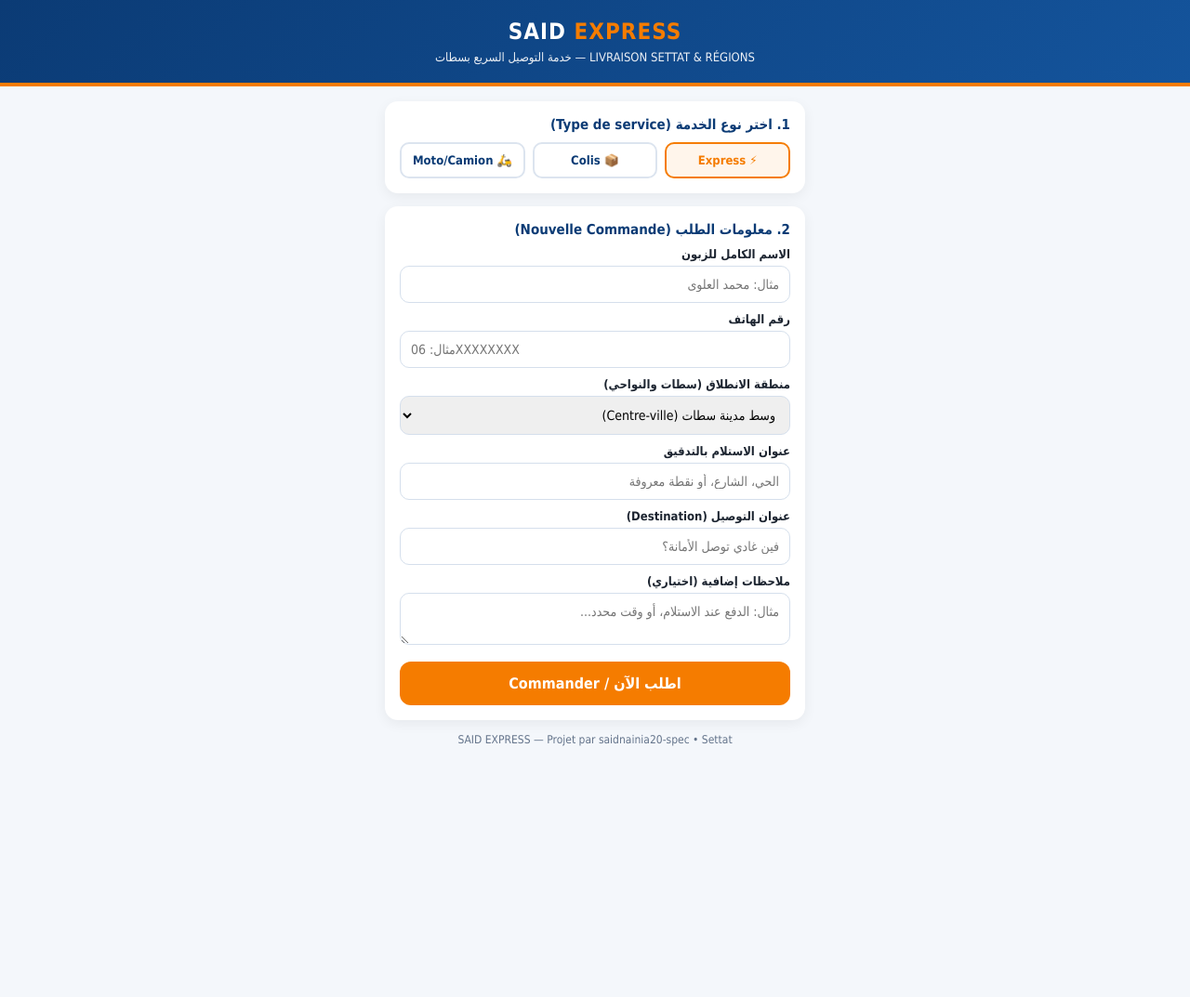
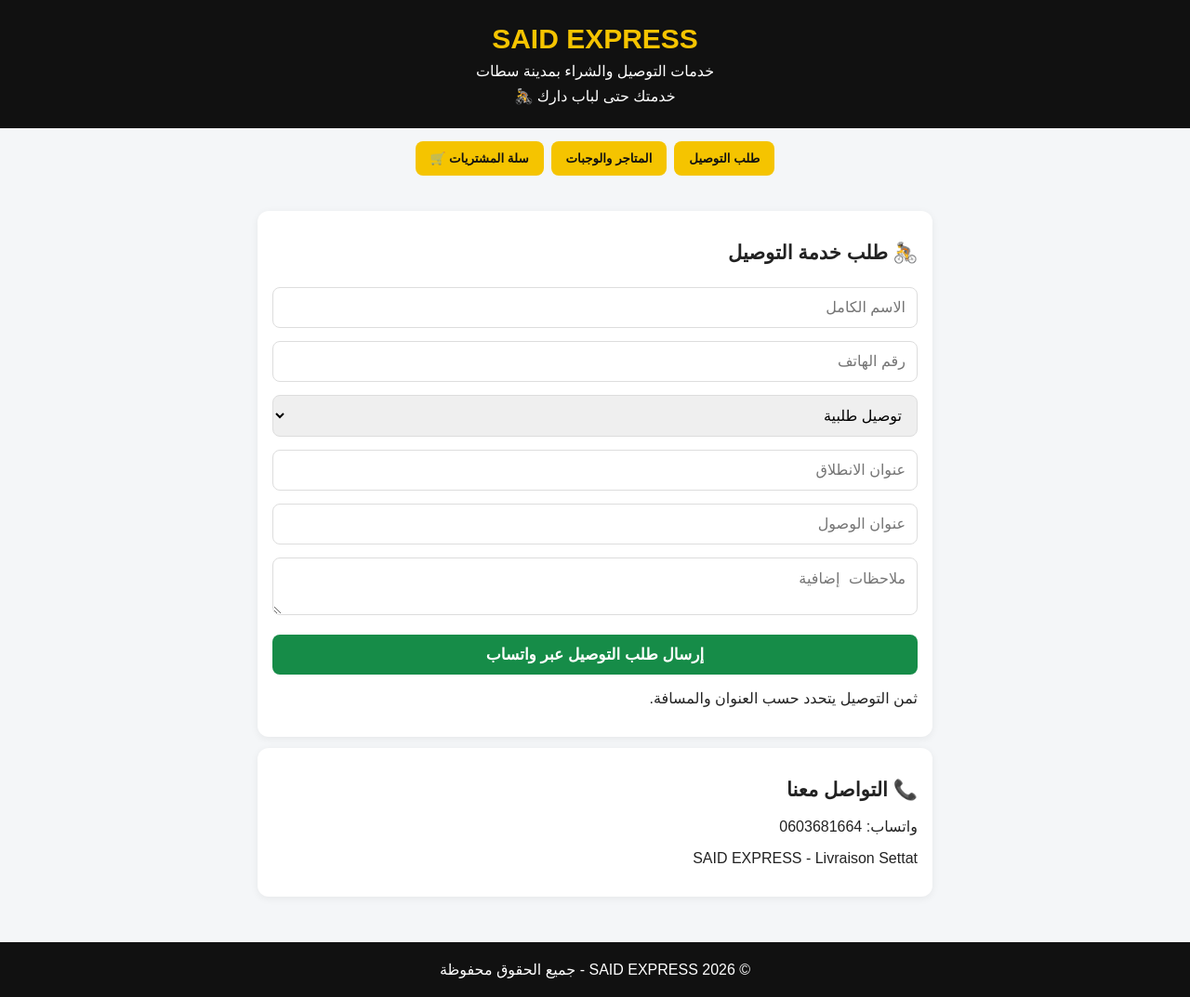
Before and after one commit to saidnainia20-spec/said-express-app, a plain HTML site: page index.html in a window 1280 px wide. Shown: the whole page at 93% size. Before the commit the page ends 849 px from the top, so only its background shows below. Drawn offline with Linux system fonts and the light colour scheme.

Commit message:
Refactor index.html for improved layout and style

```diff
--- a/index.html
+++ b/index.html
@@ -1,209 +1,209 @@
+
 <!DOCTYPE html>
 <html lang="ar" dir="rtl">
 <head>
-  <meta charset="UTF-8" />
-  <meta name="viewport" content="width=device-width, initial-scale=1.0" />
-  <title>SAID EXPRESS - Livraison Settat</title>
-  <style>
-    :root {
-      --blue: #0b3b75;
-      --orange: #f57c00;
-      --bg: #f4f7fb;
-      --card: #ffffff;
-      --text: #1c2430;
-    }
-    * { box-sizing: border-box; font-family: Tahoma, Arial, sans-serif; }
-    body {
-      margin: 0;
-      background: var(--bg);
-      color: var(--text);
-    }
-    header {
-      background: linear-gradient(135deg, var(--blue), #14549c);
-      color: #fff;
-      padding: 20px 16px;
-      text-align: center;
-      border-bottom: 4px solid var(--orange);
-    }
-    header h1 {
-      margin: 0;
-      font-size: 24px;
-      letter-spacing: 1px;
-    }
-    header h1 span { color: var(--orange); }
-    header p {
-      margin: 6px 0 0;
-      font-size: 13px;
-      opacity: 0.92;
-    }
-    .container {
-      max-width: 480px;
-      margin: 16px auto;
-      padding: 0 14px 30px;
-    }
-    .card {
-      background: var(--card);
-      border-radius: 14px;
-      padding: 16px;
-      box-shadow: 0 4px 14px rgba(0,0,0,0.06);
-      margin-bottom: 14px;
-    }
-    .section-title {
-      font-weight: bold;
-      color: var(--blue);
-      margin-bottom: 10px;
-      font-size: 15px;
-    }
-    .services {
-      display: grid;
-      grid-template-columns: repeat(3, 1fr);
-      gap: 8px;
-    }
-    .service-btn {
-      border: 2px solid #dce4ef;
-      background: #fff;
-      border-radius: 10px;
-      padding: 10px 6px;
-      text-align: center;
-      cursor: pointer;
-      font-size: 13px;
-      font-weight: bold;
-      color: var(--blue);
-      transition: 0.2s;
-    }
-    .service-btn.active {
-      border-color: var(--orange);
-      background: #fff5eb;
-      color: var(--orange);
-    }
-    label {
-      display: block;
-      font-size: 13px;
-      margin: 10px 0 5px;
-      font-weight: bold;
-    }
-    input, select, textarea {
-      width: 100%;
-      padding: 11px;
-      border: 1.5px solid #d5dfec;
-      border-radius: 10px;
-      font-size: 14px;
-      outline: none;
-    }
-    input:focus, select:focus, textarea:focus {
-      border-color: var(--blue);
-    }
-    .submit-btn {
-      width: 100%;
-      background: var(--orange);
-      color: #fff;
-      border: none;
-      border-radius: 12px;
-      padding: 14px;
-      font-size: 16px;
-      font-weight: bold;
-      cursor: pointer;
-      margin-top: 14px;
-    }
-    .submit-btn:active { opacity: 0.9; }
-    .footer-note {
-      text-align: center;
-      font-size: 12px;
-      color: #64748b;
-      margin-top: 12px;
-    }
-  </style>
+<meta charset="UTF-8">
+<meta name="viewport" content="width=device-width, initial-scale=1.0">
+<title>SAID EXPRESS - Livraison Settat</title>
+<style>
+*{box-sizing:border-box}
+body{margin:0;font-family:Arial,sans-serif;background:#f4f6f8;color:#222}
+header{background:#111;color:white;text-align:center;padding:25px 12px}
+header h1{color:#f5c400;margin:0;font-size:30px}
+header p{margin:8px 0 0}
+nav{display:flex;justify-content:center;gap:8px;flex-wrap:wrap;padding:14px}
+button{border:0;border-radius:8px;padding:11px 16px;background:#f5c400;color:#111;font-weight:bold;cursor:pointer}
+main{max-width:750px;margin:auto;padding:12px}
+section,.product,.cart{background:white;padding:16px;margin:12px 0;border-radius:12px;box-shadow:0 2px 8px #00000010}
+h2{color:#222;font-size:21px}
+input,select,textarea{width:100%;padding:12px;margin:7px 0;border:1px solid #ddd;border-radius:8px;font-size:16px}
+.product{display:flex;align-items:center;justify-content:space-between;gap:10px}
+.product p{margin:5px 0;color:#666}
+.price{font-weight:bold;color:#16834a}
+.cart-item{display:flex;justify-content:space-between;align-items:center;padding:9px 0;border-bottom:1px solid #eee}
+.whatsapp{width:100%;background:#168c48;color:white;font-size:17px;margin-top:10px}
+footer{text-align:center;padding:20px;background:#111;color:white;margin-top:25px}
+.hidden{display:none}
+</style>
 </head>
 <body>
 
 <header>
-  <h1>SAID <span>EXPRESS</span></h1>
-  <p>LIVRAISON SETTAT & RÉGIONS — خدمة التوصيل السريع بسطات</p>
+<h1>SAID EXPRESS</h1>
+<p>خدمات التوصيل والشراء بمدينة سطات</p>
+<p>خدمتك حتى لباب دارك 🚴</p>
 </header>
 
-<div class="container">
-  <div class="card">
-    <div class="section-title">1. اختر نوع الخدمة (Type de service)</div>
-    <div class="services">
-      <div class="service-btn active" onclick="selectService(this, 'Express (توصيل سريع)')">⚡ Express</div>
-      <div class="service-btn" onclick="selectService(this, 'Colis (طرد / سلعة)')">📦 Colis</div>
-      <div class="service-btn" onclick="selectService(this, 'Moto / Camion')">🛵 Moto/Camion</div>
-    </div>
-  </div>
+<nav>
+<button onclick="showSection('delivery')">طلب التوصيل</button>
+<button onclick="showSection('shops')">المتاجر والوجبات</button>
+<button onclick="showSection('cart')">سلة المشتريات 🛒</button>
+</nav>
 
-  <div class="card">
-    <div class="section-title">2. معلومات الطلب (Nouvelle Commande)</div>
+<main>
 
-    <label>الاسم الكامل للزبون</label>
-    <input type="text" id="clientName" placeholder="مثال: محمد العلوى" />
+<section id="delivery">
+<h2>🚴 طلب خدمة التوصيل</h2>
+<form onsubmit="sendDelivery(event)">
+<input id="dname" placeholder="الاسم الكامل" required>
+<input id="dphone" placeholder="رقم الهاتف" required>
+<select id="dtype">
+<option>توصيل طلبية</option>
+<option>توصيل وثائق أو طرد</option>
+<option>شراء من متجر</option>
+<option>توصيل وجبة</option>
+<option>خدمة أخرى</option>
+</select>
+<input id="dfrom" placeholder="عنوان الانطلاق" required>
+<input id="dto" placeholder="عنوان الوصول" required>
+<textarea id="dnotes" placeholder="ملاحظات إضافية"></textarea>
+<button class="whatsapp" type="submit">إرسال طلب التوصيل عبر واتساب</button>
+</form>
+<p>ثمن التوصيل يتحدد حسب العنوان والمسافة.</p>
+</section>
 
-    <label>رقم الهاتف</label>
-    <input type="tel" id="clientPhone" placeholder="مثال: 06XXXXXXXX" />
+<section id="shops" class="hidden">
+<h2>🍔 المطاعم والوجبات</h2>
+<div id="products"></div>
+</section>
 
-    <label>منطقة الانطلاق (سطات والنواحي)</label>
-    <select id="pickupZone">
-      <option value="وسط مدينة سطات (Centre-ville)">وسط مدينة سطات (Centre-ville)</option>
-      <option value="حي السلام / مفتاح الخير">حي السلام / مفتاح الخير</option>
-      <option value="حي سيدي عبد الكريم / مجمع الخير">حي سيدي عبد الكريم / مجمع الخير</option>
-      <option value="الحي الصناعي / طريق الدار البيضاء">الحي الصناعي / طريق الدار البيضاء</option>
-      <option value="النواحي (برشيد / البروج / بن أحمد...)">النواحي (برشيد / البروج / بن أحمد...)</option>
-    </select>
+<section id="cart" class="hidden">
+<h2>🛒 سلة المشتريات</h2>
+<div id="cartItems">السلة فارغة حاليا</div>
+<h3>المجموع: <span id="total">0</span> درهم</h3>
+<hr>
+<input id="buyerName" placeholder="الاسم الكامل">
+<input id="buyerPhone" placeholder="رقم الهاتف">
+<input id="buyerAddress" placeholder="عنوان التوصيل">
+<textarea id="buyerNotes" placeholder="ملاحظات"></textarea>
+<button class="whatsapp" onclick="sendCart()">تأكيد الطلب عبر واتساب</button>
+</section>
 
-    <label>عنوان الاستلام بالتدقيق</label>
-    <input type="text" id="pickupAddress" placeholder="الحي، الشارع، أو نقطة معروفة" />
+<section>
+<h2>📞 التواصل معنا</h2>
+<p>واتساب: 0603681664</p>
+<p>SAID EXPRESS - Livraison Settat</p>
+</section>
 
-    <label>عنوان التوصيل (Destination)</label>
-    <input type="text" id="dropoffAddress" placeholder="فين غادي توصل الأمانة؟" />
+</main>
 
-    <label>ملاحظات إضافية (اختياري)</label>
-    <textarea id="notes" rows="2" placeholder="مثال: الدفع عند الاستلام، أو وقت محدد..."></textarea>
-
-    <button class="submit-btn" onclick="sendOrder()">اطلب الآن / Commander</button>
-  </div>
-
-  <div class="footer-note">
-    SAID EXPRESS — Projet par saidnainia20-spec • Settat
-  </div>
-</div>
+<footer>© 2026 SAID EXPRESS - جميع الحقوق محفوظة</footer>
 
 <script>
-  let selectedService = "Express (توصيل سريع)";
+const phone="212603681664";
 
-  // ضع رقم واتساب الخاص بك هنا بصيغة دولية بدون + (مثال: 212600000000)
-  const DRIVER_WHATSAPP = "212603681664";
+const products=[
+{name:"طاكوس دجاج",price:25,category:"وجبات"},
+{name:"ساندويتش كريسبي",price:15,category:"وجبات"},
+{name:"بطاطس مقلية",price:12,category:"وجبات"},
+{name:"بيتزا صغيرة",price:20,category:"وجبات"},
+{name:"ماء معدني",price:5,category:"بقالة"},
+{name:"عصير",price:8,category:"بقالة"},
+{name:"خبز",price:2,category:"بقالة"}
+];
 
-  function selectService(el, serviceName) {
-    document.querySelectorAll('.service-btn').forEach(btn => btn.classList.remove('active'));
-    el.classList.add('active');
-    selectedService = serviceName;
-  }
+let cart=[];
 
-  function sendOrder() {
-    const name = document.getElementById("clientName").value.trim();
-    const phone = document.getElementById("clientPhone").value.trim();
-    const zone = document.getElementById("pickupZone").value;
-    const pickup = document.getElementById("pickupAddress").value.trim();
-    const dropoff = document.getElementById("dropoffAddress").value.trim();
-    const notes = document.getElementById("notes").value.trim();
+function showSection(id){
+["delivery","shops","cart"].forEach(x=>{
+document.getElementById(x).classList.add("hidden");
+});
+document.getElementById(id).classList.remove("hidden");
+if(id==="cart")renderCart();
+}
 
-    if (!name || !phone || !pickup || !dropoff) {
-      alert("عافاك عمر الاسم، رقم الهاتف، عنوان الانطلاق وعنوان التوصيل.");
-      return;
-    }
+function renderProducts(){
+const box=document.getElementById("products");
+box.innerHTML="";
+products.forEach((p,i)=>{
+box.innerHTML+=`
+<div class="product">
+<div>
+<strong>${p.name}</strong>
+<p>${p.category}</p>
+<span class="price">${p.price} درهم</span>
+</div>
+<button onclick="addToCart(${i})">أضف للسلة +</button>
+</div>`;
+});
+}
 
-    const msg =
-      `📦 *طلب توصيل جديد - SAID EXPRESS SETTAT*%0A` +
-      `🔹 *الخدمة:* ${selectedService}%0A` +
-      `👤 *الاسم:* ${name}%0A` +
-      `📞 *الهاتف:* ${phone}%0A` +
-      `📍 *المنطقة:* ${zone}%0A` +
-      `🏠 *الانطلاق:* ${pickup}%0A` +
-      `🏁 *الوصول:* ${dropoff}%0A` +
-      (notes ? `📝 *ملاحظات:* ${notes}` : ``);
+function addToCart(i){
+const p=products[i];
+const found=cart.find(x=>x.name===p.name);
+if(found)found.qty++;
+else cart.push({...p,qty:1});
+alert("تمت إضافة المنتج للسلة");
+renderCart();
+}
 
-    window.open(`https://wa.me/${DRIVER_WHATSAPP}?text=${msg}`, "_blank");
-  }
+function renderCart(){
+const box=document.getElementById("cartItems");
+let total=0;
+if(cart.length===0){
+box.innerHTML="السلة فارغة حاليا";
+}else{
+box.innerHTML="";
+cart.forEach((p,i)=>{
+total+=p.price*p.qty;
+box.innerHTML+=`
+<div class="cart-item">
+<span>${p.name} × ${p.qty}</span>
+<span>${p.price*p.qty} درهم</span>
+<button onclick="removeItem(${i})">حذف</button>
+</div>`;
+});
+}
+document.getElementById("total").textContent=total;
+}
+
+function removeItem(i){
+cart.splice(i,1);
+renderCart();
+}
+
+function sendCart(){
+if(cart.length===0){alert("السلة فارغة");return;}
+const name=document.getElementById("buyerName").value.trim();
+const tel=document.getElementById("buyerPhone").value.trim();
+const address=document.getElementById("buyerAddress").value.trim();
+const notes=document.getElementById("buyerNotes").value.trim();
+if(!name||!tel||!address){alert("عافاك عمر الاسم والهاتف والعنوان");return;}
+let total=0;
+let message="🛒 طلب جديد من SAID EXPRESS%0A";
+message+="الاسم: "+encodeURIComponent(name)+"%0A";
+message+="الهاتف: "+encodeURIComponent(tel)+"%0A";
+message+="العنوان: "+encodeURIComponent(address)+"%0A";
+message+="----------------%0A";
+cart.forEach(p=>{
+total+=p.price*p.qty;
+message+=encodeURIComponent(p.name)+" × "+p.qty+" = "+(p.price*p.qty)+" درهم%0A";
+});
+message+="----------------%0Aالمجموع: "+total+" درهم%0A";
+message+="ملاحظات: "+encodeURIComponent(notes);
+window.open("https://wa.me/"+phone+"?text="+message,"_blank");
+}
+
+function sendDelivery(e){
+e.preventDefault();
+const name=document.getElementById("dname").value.trim();
+const tel=document.getElementById("dphone").value.trim();
+const type=document.getElementById("dtype").value;
+const from=document.getElementById("dfrom").value.trim();
+const to=document.getElementById("dto").value.trim();
+const notes=document.getElementById("dnotes").value.trim();
+const message=
+"طلب توصيل جديد - SAID EXPRESS%0A"+
+"الاسم: "+encodeURIComponent(name)+"%0A"+
+"الهاتف: "+encodeURIComponent(tel)+"%0A"+
+"نوع الخدمة: "+encodeURIComponent(type)+"%0A"+
+"الانطلاق: "+encodeURIComponent(from)+"%0A"+
+"الوصول: "+encodeURIComponent(to)+"%0A"+
+"ملاحظات: "+encodeURIComponent(notes);
+window.open("https://wa.me/"+phone+"?text="+message,"_blank");
+}
+
+renderProducts();
 </script>
-
 </body>
 </html>
```
